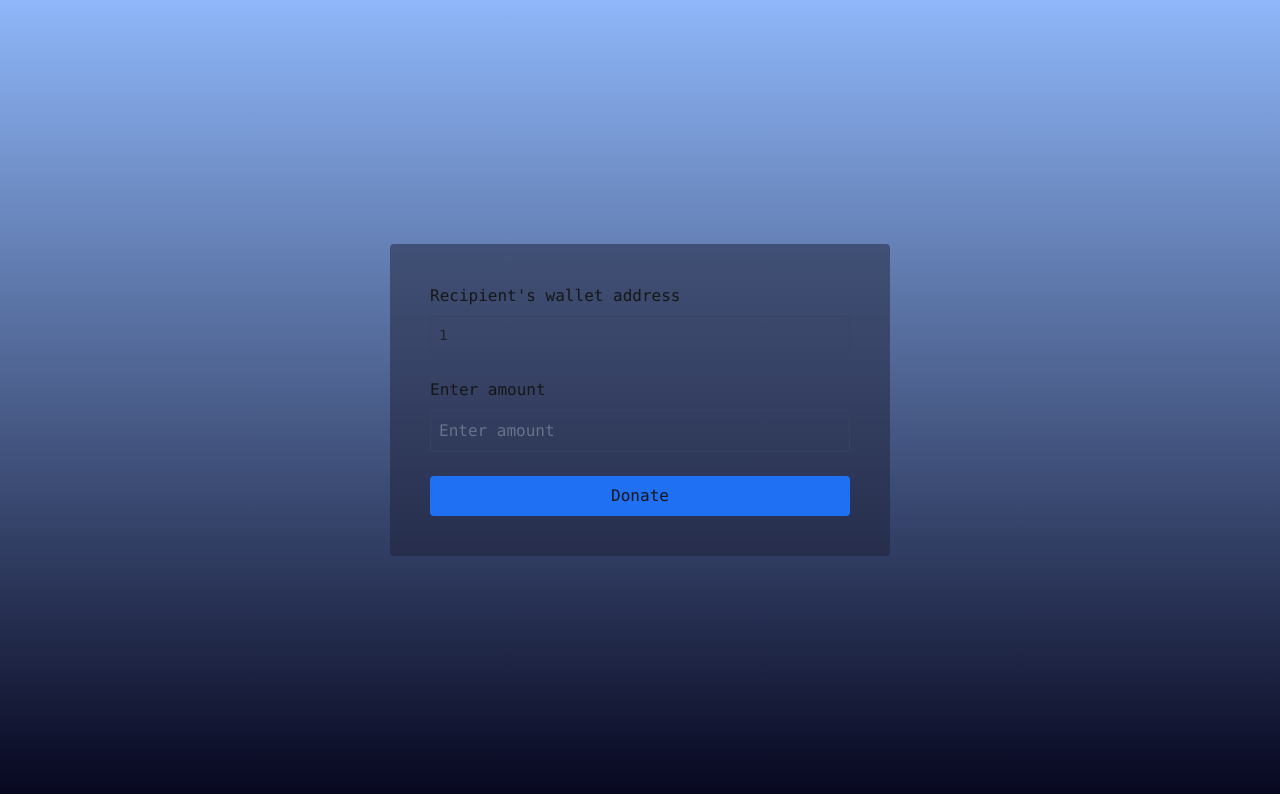
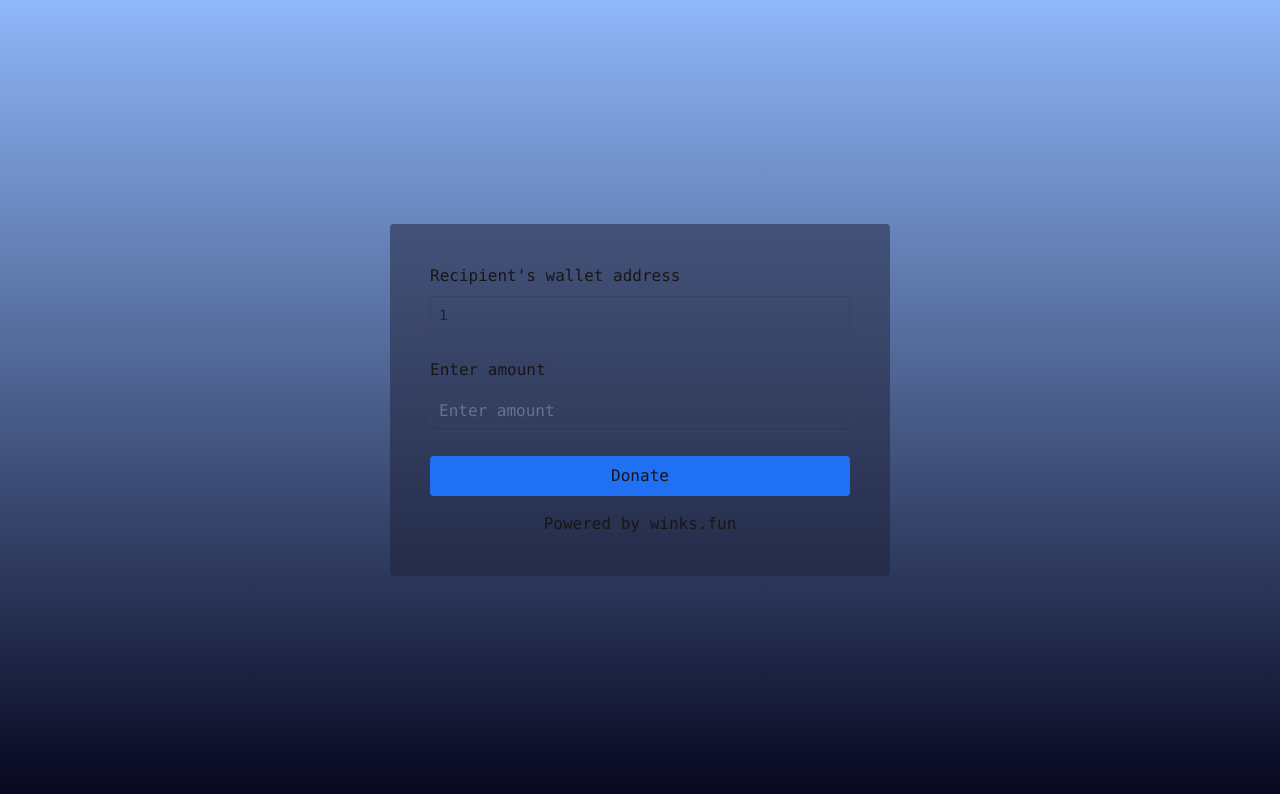
Before and after one commit to Thirumurugan7/memespin-test, a Next.js app: page /wink/1 in a window 1280 px wide. Shown: the top 794 px of the page. Built offline with nearby package versions, Linux system fonts and the light colour scheme.

Commit message:
powered by winks.fun

```diff
--- a/app/(home)/page.js
+++ b/app/(home)/page.js
@@ -56,6 +56,7 @@ export default function Home() {
               </button>
             </div>
           )}
+          <p className=" text-center pt-4">Powered by winks.fun</p>
         </div>
       </div>
     </div>
--- a/app/wink/[address]/page.js
+++ b/app/wink/[address]/page.js
@@ -44,6 +44,7 @@ export default function DonationPage() {
           >
             Donate
           </button>
+          <p className=" text-center pt-4">Powered by winks.fun</p>
         </div>
       </div>
     </div>
```
